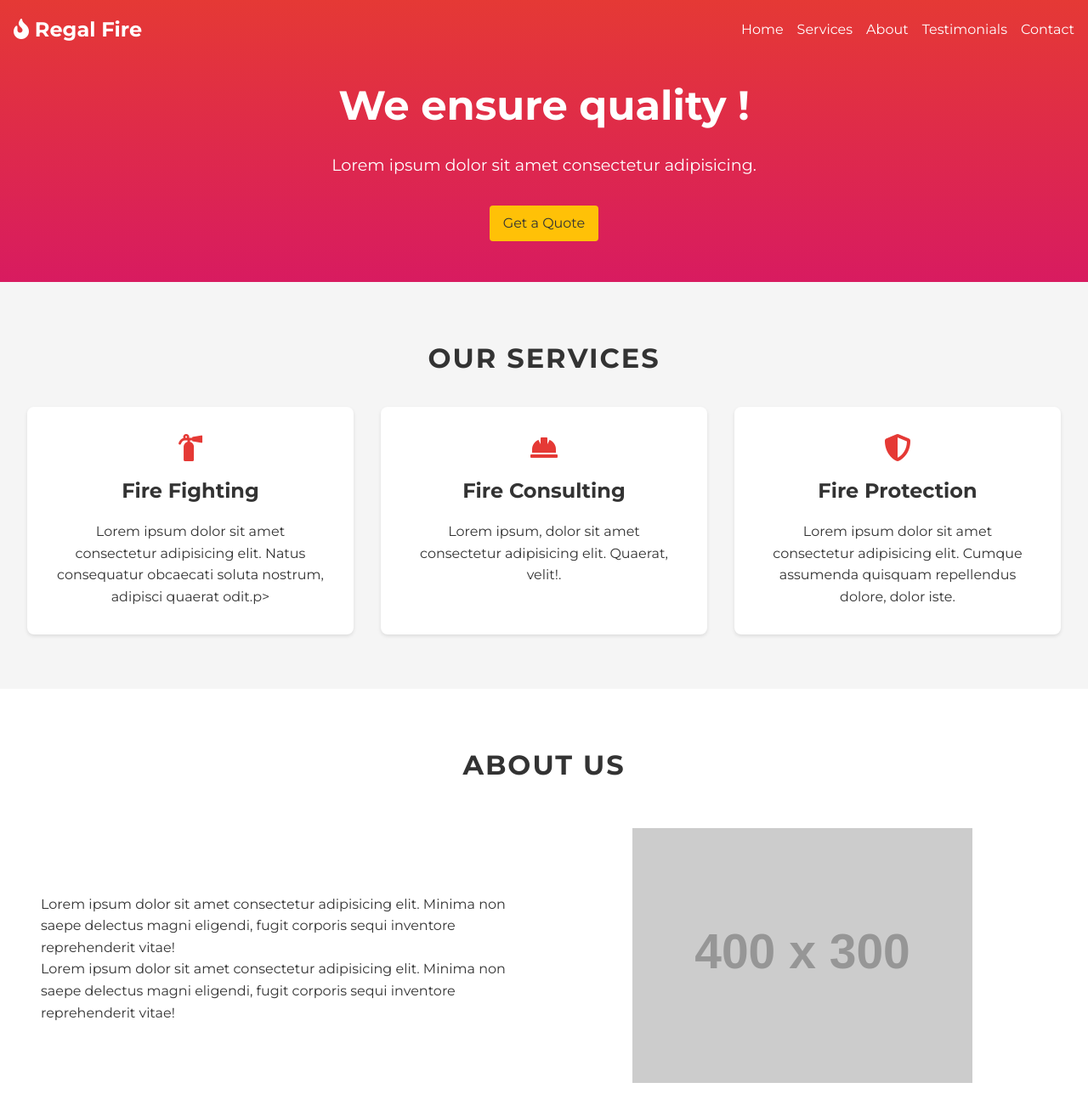
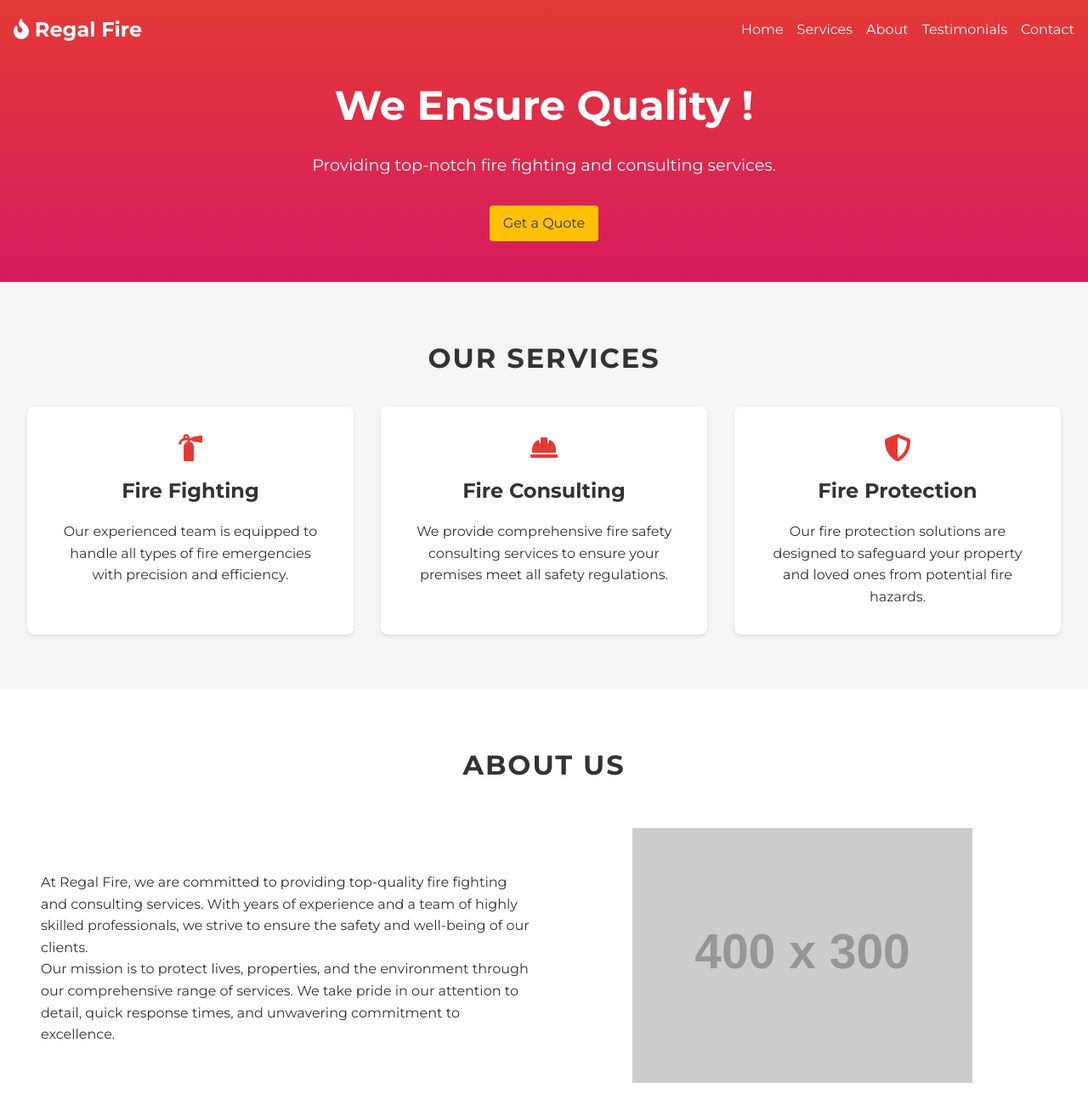
Before and after one commit to zaid-commits/Regal-Fire, a website: page index.html in a window 1280 px wide. Shown: the top 1301 px of the page at 85% size. Drawn offline with nearby package versions, Linux system fonts and the light colour scheme; placeholder pictures from the web are drawn by us.

Commit message:
implemented typed.js library in the website

```diff
--- a/index.html
+++ b/index.html
@@ -27,8 +27,8 @@
             </div>
         </nav>
         <div class="hero" id="home">
-            <h1 class="typed-out">We ensure quality !</h1>
-            <p>Lorem ipsum dolor sit amet consectetur adipisicing.</p>
+            <h1 id="typed-text"></h1>
+            <p>Providing top-notch fire fighting and consulting services.</p>
             <a href="#contact" class="btn">Get a Quote</a>
         </div>
     </header>
@@ -39,17 +39,17 @@
                 <div class="service">
                     <i class="fas fa-fire-extinguisher"></i>
                     <h3>Fire Fighting</h3>
-                    <p>Lorem ipsum dolor sit amet consectetur adipisicing elit. Natus consequatur obcaecati soluta nostrum, adipisci quaerat odit.p>
+                    <p>Our experienced team is equipped to handle all types of fire emergencies with precision and efficiency.</p>
                 </div>
                 <div class="service">
                     <i class="fas fa-hard-hat"></i>
                     <h3>Fire Consulting</h3>
-                    <p>Lorem ipsum, dolor sit amet consectetur adipisicing elit. Quaerat, velit!.</p>
+                    <p>We provide comprehensive fire safety consulting services to ensure your premises meet all safety regulations.</p>
                 </div>
                 <div class="service">
                     <i class="fas fa-shield-alt"></i>
                     <h3>Fire Protection</h3>
-                    <p>Lorem ipsum dolor sit amet consectetur adipisicing elit. Cumque assumenda quisquam repellendus dolore, dolor iste.</p>
+                    <p>Our fire protection solutions are designed to safeguard your property and loved ones from potential fire hazards.</p>
                 </div>
             </div>
         </section>
@@ -57,8 +57,8 @@
             <h2>About Us</h2>
             <div class="about-content">
                 <div class="about-text">
-                    <p>Lorem ipsum dolor sit amet consectetur adipisicing elit. Minima non saepe delectus magni eligendi, fugit corporis sequi inventore reprehenderit vitae!</p>
-                    <p>Lorem ipsum dolor sit amet consectetur adipisicing elit. Minima non saepe delectus magni eligendi, fugit corporis sequi inventore reprehenderit vitae!</p>
+                    <p>At Regal Fire, we are committed to providing top-quality fire fighting and consulting services. With years of experience and a team of highly skilled professionals, we strive to ensure the safety and well-being of our clients.</p>
+                    <p>Our mission is to protect lives, properties, and the environment through our comprehensive range of services. We take pride in our attention to detail, quick response times, and unwavering commitment to excellence.</p>
                 </div>
                 <div class="about-image">
                     <img src="https://via.placeholder.com/400x300" alt="About Image">
@@ -70,7 +70,7 @@
             <div class="testimonial-grid">
                 <div class="testimonial">
                     <i class="fas fa-quote-left"></i>
-                    <p>Lorem ipsum dolor sit amet consectetur adipisicing elit. Omnis explicabo id quo maxime temporibus repellat laborum quis cumque itaque eum..</p>
+                    <p>Regal Fire provided exceptional fire safety consulting services for our commercial property. Their experts were knowledgeable and professional, ensuring we met all the necessary regulations.</p>
                     <div class="client-info">
                         <h4>John Doe</h4>
                         <p>Business Owner</p>
@@ -78,7 +78,7 @@
                 </div>
                 <div class="testimonial">
                     <i class="fas fa-quote-left"></i>
-                    <p>Lorem ipsum dolor sit amet consectetur adipisicing elit. Ipsum perspiciatis architecto odio nihil officia nobis facilis pariatur dolores tempora excepturi.</p>
+                    <p>Their fire fighting team responded swiftly and efficiently during our emergency. I highly recommend Regal Fire for their top-notch services and commitment to safety.</p>
                     <div class="client-info">
                         <h4>Jane Smith</h4>
                         <p>Homeowner</p>
@@ -129,5 +129,16 @@
         </div>
     </footer>
     <script src="script.js"></script>
+    <script src="https://unpkg.com/typed.js@2.1.0/dist/typed.umd.js"></script>
+    <script src="https://cdn.jsdelivr.net/npm/typed.js"></script>
+    <script>
+        var typed = new Typed('#typed-text', {
+          strings: ['We Ensure Quality !'],
+          typeSpeed: 50,
+          showCursor: false, // Optional, hides the cursor
+        });
+      </script>
+
+
 </body>
 </html>
--- /dev/null
+++ b/package.json
@@ -0,0 +1,5 @@
+{
+  "dependencies": {
+    "typed.js": "^2.1.0"
+  }
+}
--- a/styles.css
+++ b/styles.css
@@ -1,4 +1,10 @@
 /* Reset some default styles */
+
+@keyframes typing {
+    from { width: 0 }
+    to { width: 100% }
+  }
+
 * {
     margin: 0;
     padding: 0;
@@ -61,6 +67,7 @@ nav {
 .hero h1 {
     font-size: 3rem;
     margin-bottom: 1rem;
+
 }
 
 .hero p {
```
Also changed, not shown: 1 other file.
